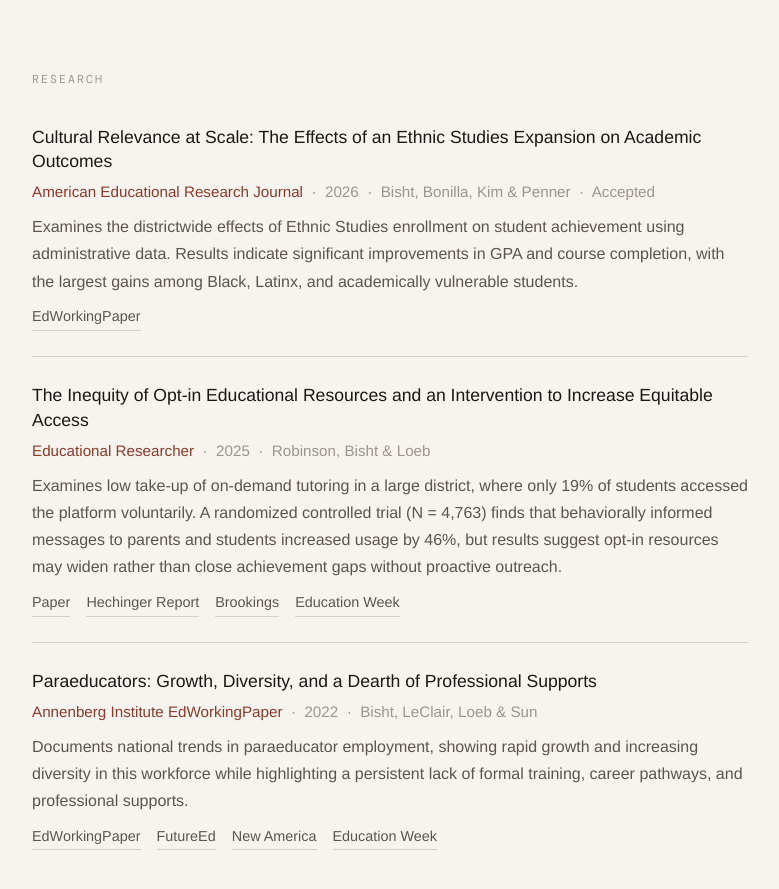
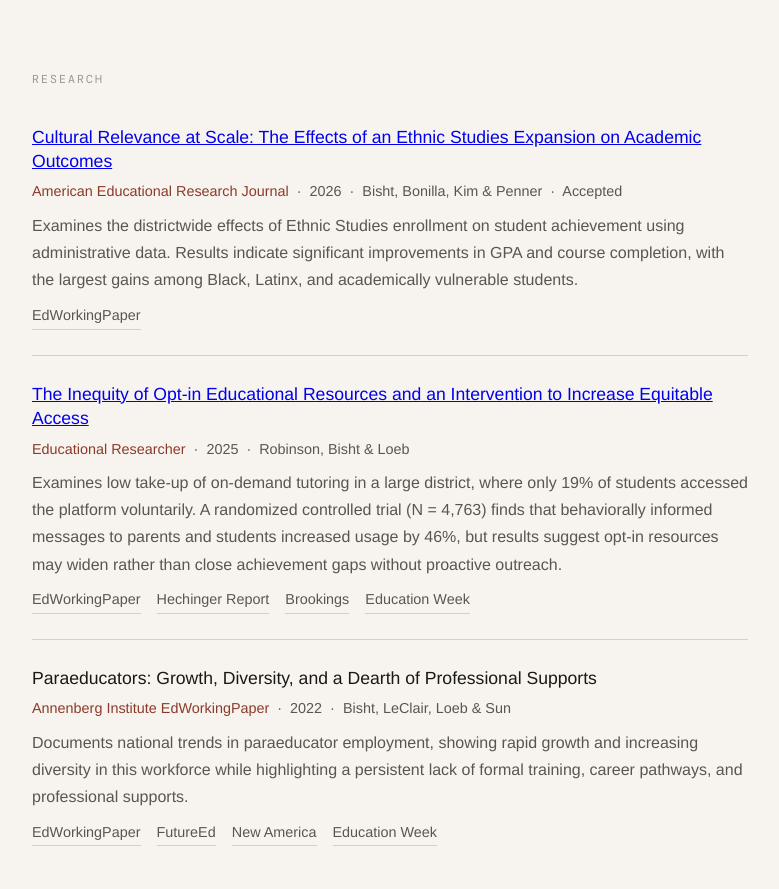
Before and after one commit to birajbisht/birajbisht.github.io, a plain HTML site: page index.html in a window 1280 px wide. Shown: the part 840-1729 px from the top of the page, without its empty margins (250-1029 px from the left). Drawn offline with nearby package versions, Linux system fonts and the light colour scheme; a web font is replaced by a local one.

Commit message:
Link paper titles to journal URLs, add EdWorkingPaper links, and style paper-meta

```diff
--- a/index.html
+++ b/index.html
@@ -168,8 +168,8 @@
     .paper:first-of-type { border-top: none; padding-top: 0; }
     .paper-title { font-size: 1.1rem; font-weight: 500; line-height: 1.4; margin-bottom: 0.35rem; }
     .paper-meta {
-      font-size: 0.95rem;
-      color: var(--ink-faint);
+      font-size: 0.9rem;
+      color: var(--ink-light);
       margin-bottom: 0.5rem;
     }
     .paper-meta .venue { color: var(--accent); }
@@ -286,7 +286,7 @@
       <h2>Research</h2>
 
       <div class="paper">
-        <div class="paper-title">Cultural Relevance at Scale: The Effects of an Ethnic Studies Expansion on Academic Outcomes</div>
+        <div class="paper-title"><a href="https://doi.org/10.3102/00028312261426338" target="_blank">Cultural Relevance at Scale: The Effects of an Ethnic Studies Expansion on Academic Outcomes</a></div>
         <div class="paper-meta">
           <span class="venue">American Educational Research Journal</span> &nbsp;·&nbsp; 2026 &nbsp;·&nbsp; Bisht, Bonilla, Kim &amp; Penner &nbsp;·&nbsp; Accepted
         </div>
@@ -301,7 +301,7 @@
       </div>
 
       <div class="paper">
-        <div class="paper-title">The Inequity of Opt-in Educational Resources and an Intervention to Increase Equitable Access</div>
+        <div class="paper-title"><a href="https://doi.org/10.3102/0013189X251331518" target="_blank">The Inequity of Opt-in Educational Resources and an Intervention to Increase Equitable Access</a></div>
         <div class="paper-meta">
           <span class="venue">Educational Researcher</span> &nbsp;·&nbsp; 2025 &nbsp;·&nbsp; Robinson, Bisht &amp; Loeb
         </div>
@@ -313,7 +313,7 @@
           without proactive outreach.
         </div>
         <div class="paper-links">
-          <a href="https://doi.org/10.3102/0013189X251331518" target="_blank">Paper</a>
+          <a href="https://edworkingpapers.com/ai22-654" target="_blank">EdWorkingPaper</a>
           <a href="https://hechingerreport.org/proof-points-many-schools-are-buying-on-demand-tutoring-but-a-study-finds-that-few-students-are-using-it/" target="_blank">Hechinger Report</a>
           <a href="https://www.brookings.edu/articles/the-good-and-bad-of-virtual-on-demand-tutoring/" target="_blank">Brookings</a>
           <a href="https://www.edweek.org/leadership/scaling-up-intensive-tutoring-4-studies-to-know/2022/09" target="_blank">Education Week</a>
```
